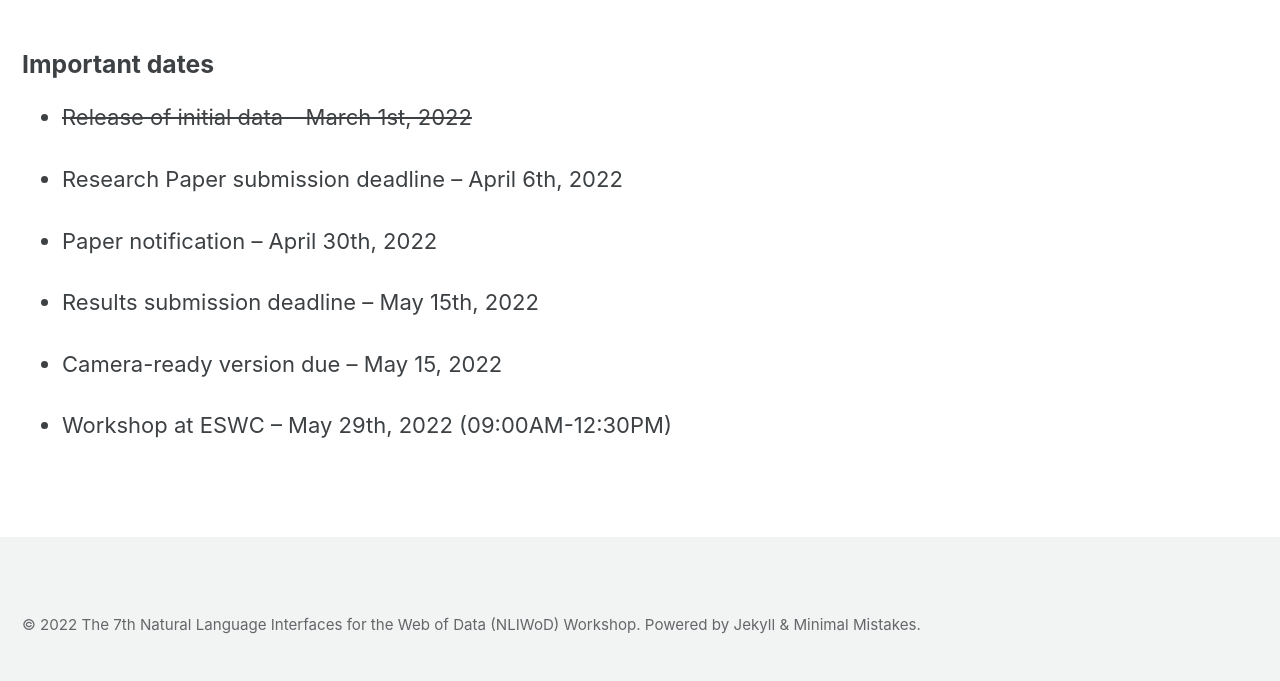
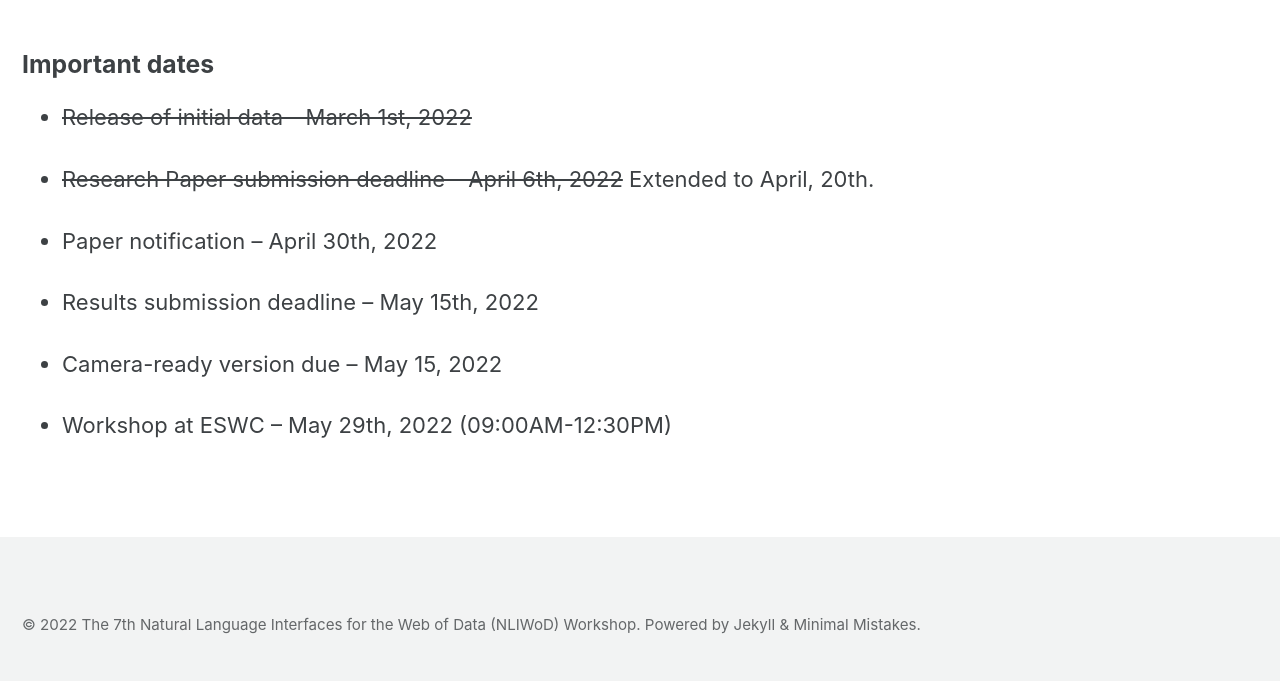
Before and after one commit to semantic-systems/nliwod-workshop, a Jekyll site: the page built from important-dates.md, in a window 1280 px wide. Shown: the part 311-992 px from the top of the page. Built offline with Jekyll 4.4.1, drawn with Linux system fonts in a browser that asks for light colours; cached includes are drawn as plain includes.

Commit message:
Update extension of paper submission deadline

```diff
--- a/important-dates.md
+++ b/important-dates.md
@@ -9,7 +9,7 @@ ref: important-dates
 
 * <del>Release of initial data - March 1st, 2022</del>
 
-* Research Paper submission deadline -- April 6th, 2022
+* <del>Research Paper submission deadline -- April 6th, 2022</del> Extended to April, 20th.
 
 * Paper notification -- April 30th, 2022
 
```
